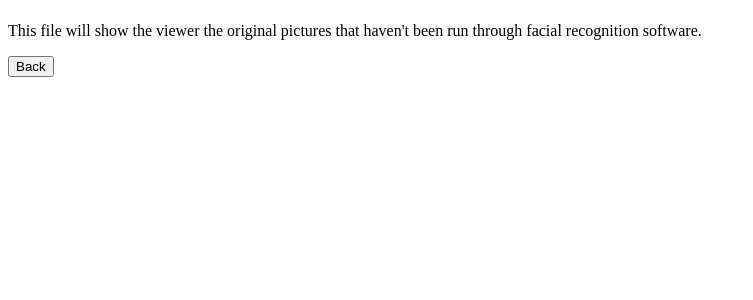
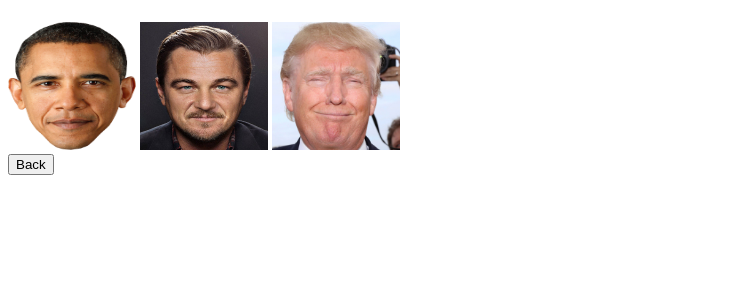
Before and after one commit to uiuc-facescanner/facescanner, a Flask app: page /view-original in a window 1280 px wide. Shown: the part 58-358 px from the top of the page, without its empty margins (0-753 px from the left). Run offline with Flask 2, Linux system fonts and the light colour scheme.

Commit message:
Add images folder for unmodified images. view-pictures-original.html will display hard-coded images in that folder

```diff
--- a/templates/view-pictures-original.html
+++ b/templates/view-pictures-original.html
@@ -1,8 +1,11 @@
 {% extends "layout.html" %}
 
 {% block content %}
-	<p>This file will show the viewer the original pictures that haven't been run through facial recognition software.</p>
+<img src="{{ url_for('static', filename='images/face1.jpg') }}" style="width:128px;height:128px;">
+<img src="{{ url_for('static', filename='images/face2.jpg') }}" style="width:128px;height:128px;">
+<img src="{{ url_for('static', filename='images/face3.jpg') }}" style="width:128px;height:128px;">
 
-	<form><input type="button" value="Back" onClick="history.go(-1);return true;"></form>
+
+<form><input type="button" value="Back" onClick="history.go(-1);return true;"></form>
 
 {% endblock %}
```
Also changed, not shown: static/images/face1.jpg (added), static/images/face2.jpg (added), static/images/face3.jpg (added).
